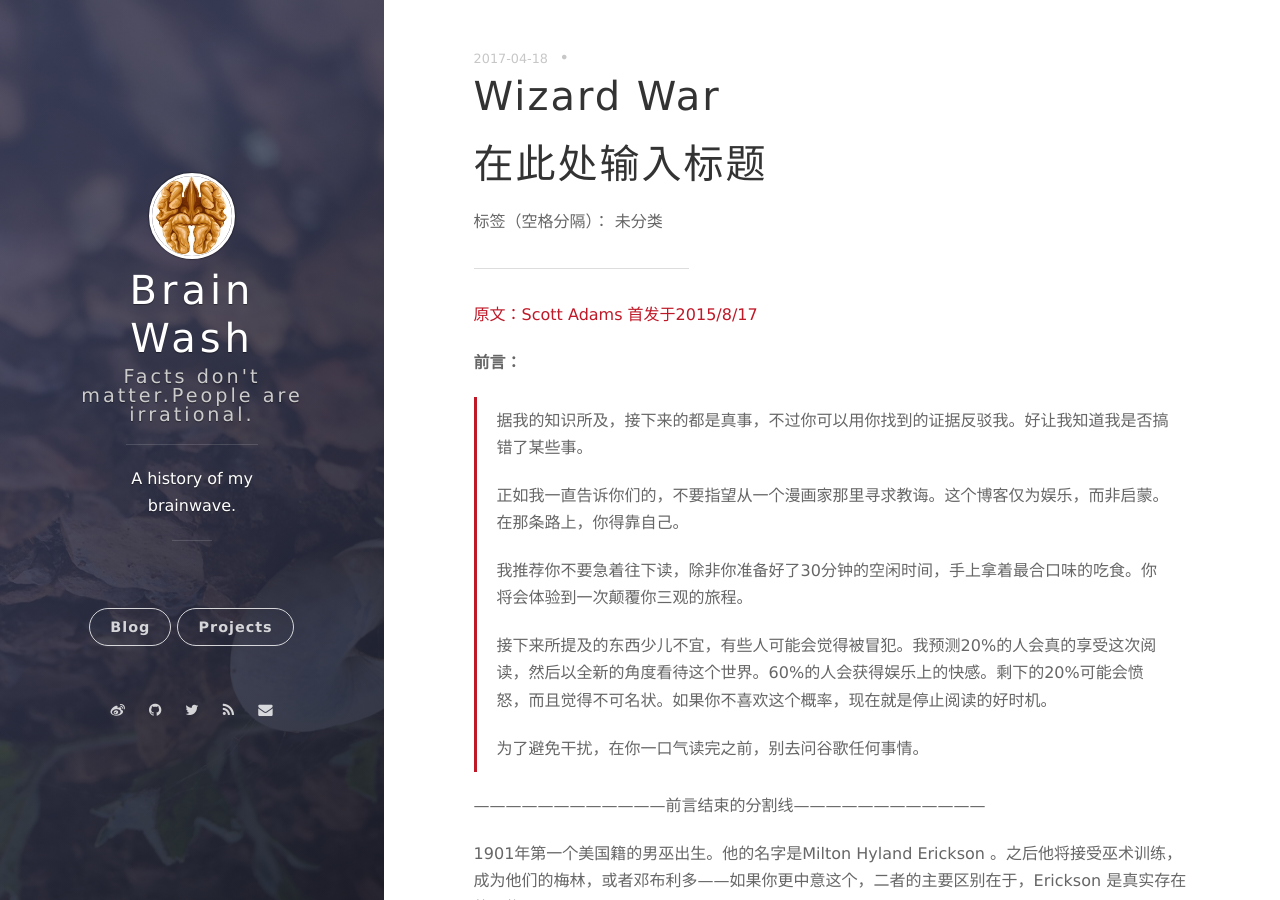
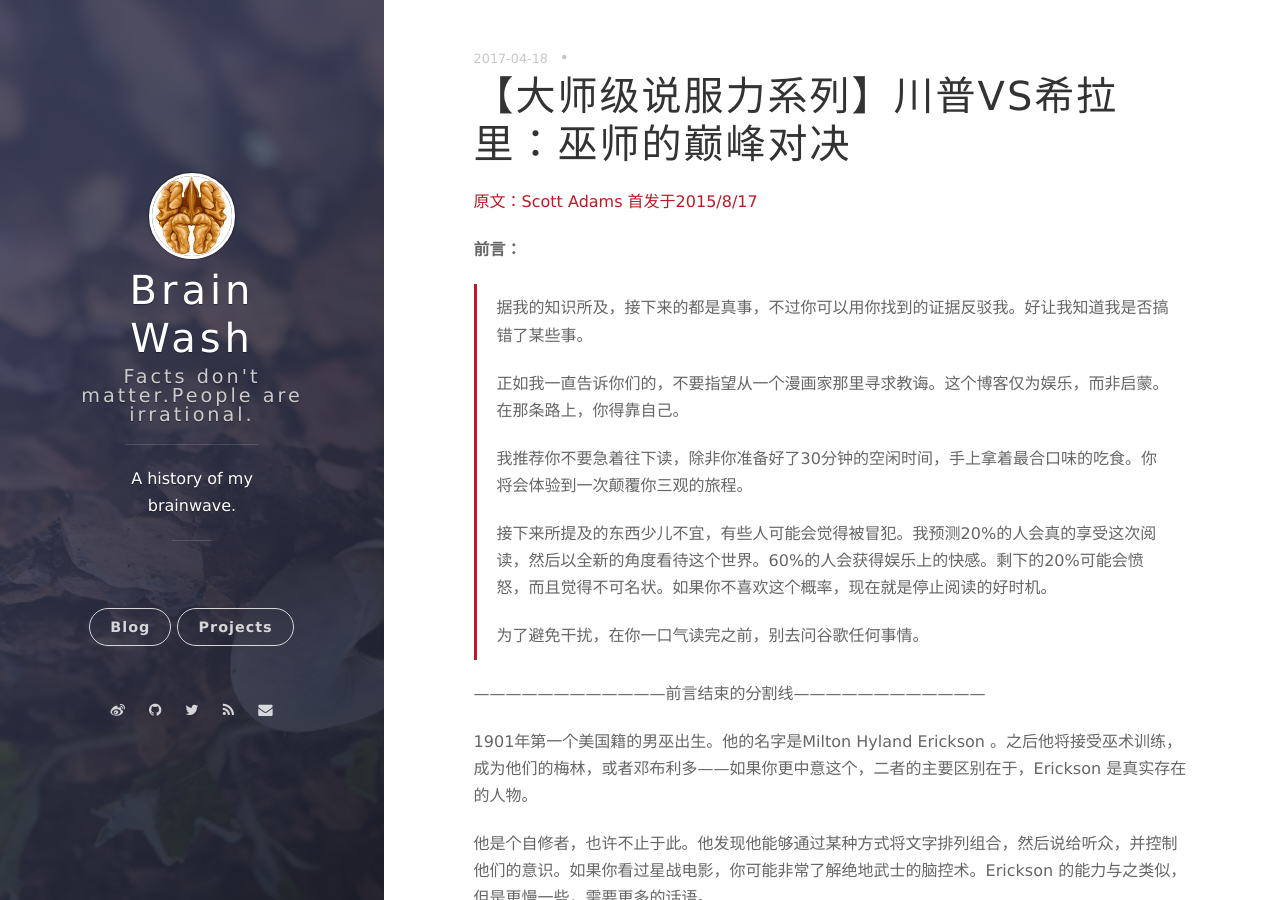
Before and after one commit to iwomen/iwomen.github.io, a Jekyll site: the page built from _posts/2017-04-18-wizard-war.md, in a window 1280 px wide and 900 px high. Built offline with Jekyll 4.4.1, drawn with Linux system fonts in a browser that asks for light colours; nearby versions of some CDN libraries; our own code applies the rules of GitHub Pages for plain Markdown files; comment, search, counter and statistics services are not loaded.

Commit message:
Update 2017-04-18-wizard-war.md

```diff
--- a/_posts/2017-04-18-wizard-war.md
+++ b/_posts/2017-04-18-wizard-war.md
@@ -1,7 +1,7 @@
-# 在此处输入标题
-
-标签（空格分隔）： 未分类
-
+---
+layout: post
+title: 【大师级说服力系列】川普VS希拉里：巫师的巅峰对决
+date: 2017-04-18
 ---
 
 [原文：Scott Adams  首发于2015/8/17][1]
```
